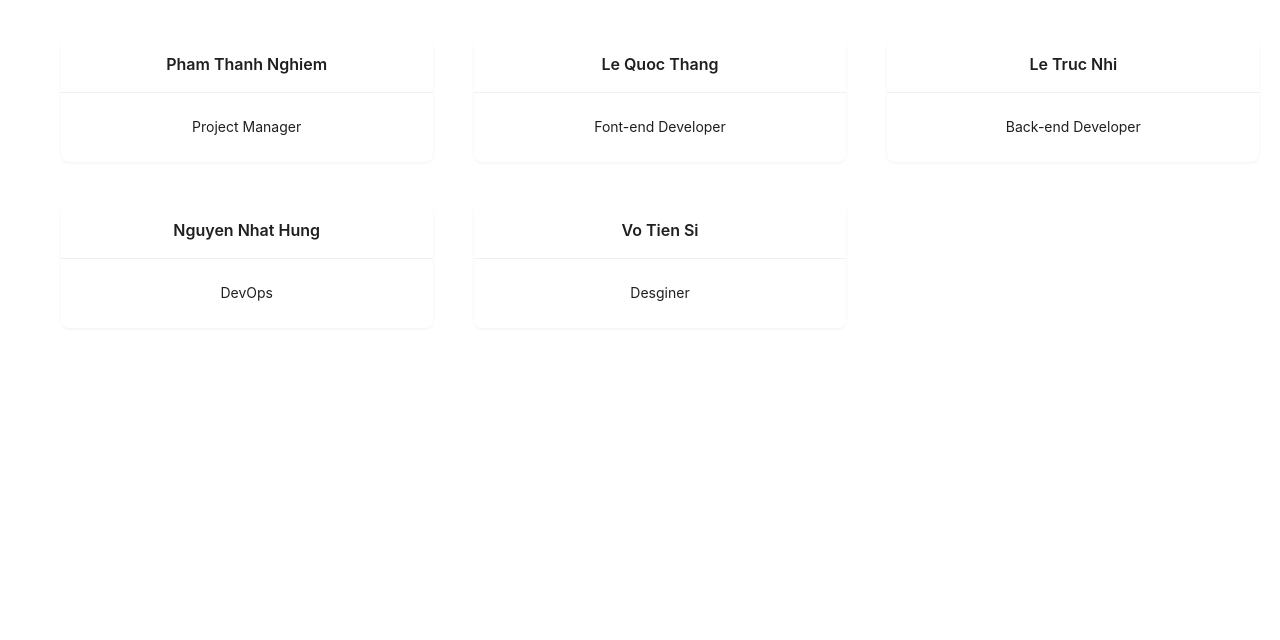
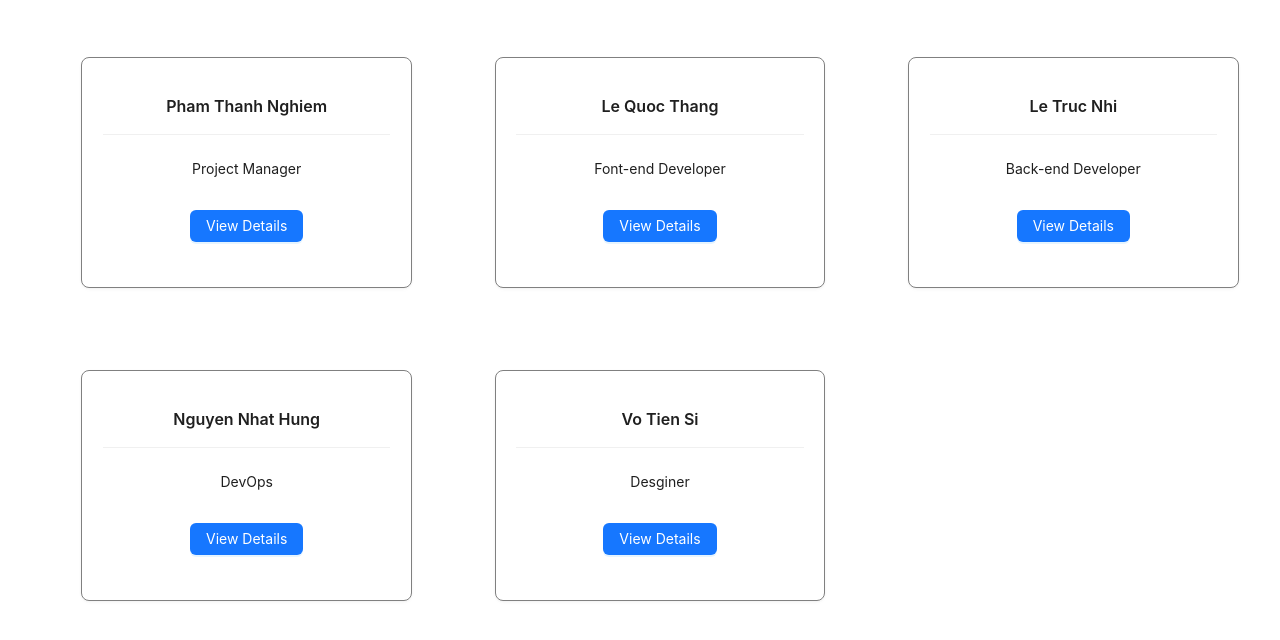
Before and after one commit to Thangdev02/fe-reactjs-training, a React (Create React App) app: page /memberlist in a window 1280 px wide. Shown: the top 640 px of the page. Built offline with nearby package versions, Linux system fonts and the light colour scheme.

Commit message:
Transfer data

```diff
--- a/src/App.js
+++ b/src/App.js
@@ -3,6 +3,7 @@ import React from 'react';
 import { Route, Routes } from 'react-router-dom';
 import HomePage from './components/pages/MyHome';
 import MemberList from './components/pages/MemberList';
+import MemberDetails from './components/pages/MemberDetails';
 
 
 function App() {
@@ -11,6 +12,8 @@ function App() {
       <Routes>
         <Route path="/" element ={<HomePage/>} />
         <Route path="/memberlist" element ={<MemberList/>} />
+        <Route path="/memberdetails" element ={<MemberDetails/>} />
+
         </Routes>
     </div>
   );
--- /dev/null
+++ b/src/components/commons/MyButton.js
@@ -0,0 +1,11 @@
+import React from 'react';
+import { Button, Space } from 'antd';
+
+const MyButton = (props) => (
+    <Space wrap>
+        <Button className={props.className} href={props.href} type="primary">{props.text}</Button>
+
+    </Space>
+);
+
+export default MyButton;
--- a/src/components/commons/MyCard.js
+++ b/src/components/commons/MyCard.js
@@ -1,10 +1,21 @@
-import { Card, Col, Row } from 'antd';
+import { Card, Col } from 'antd';
+import { Button } from 'antd';
+
+const buttonStyle = {
+  color: '#333',
+  paddingTop: '30px',
+  borderRadius: '5px'
+};
+
 const MyCard = (props) => (
-    <Col span={8}>
-      <Card className={props.className} title={props.title} bordered={false}>
-        {props.text}
-      </Card>
-    </Col>
+  <Col span={8}>
+    <Card style={{ border: '0.5px solid gray' }} className={props.className} title={props.title} bordered={false}>
+      {props.text}
+      <div style={buttonStyle}>
+        <Button onClick={props.onClick} type="primary">{props.bttext}</Button>
+      </div>
+    </Card>
+  </Col>
 
 );
 export default MyCard;
--- a/src/components/layouts/HeaderSider.js
+++ b/src/components/layouts/HeaderSider.js
@@ -1,6 +1,7 @@
 import { LaptopOutlined, NotificationOutlined, UserOutlined } from '@ant-design/icons';
 import { Breadcrumb, Layout, Menu, theme } from 'antd';
 import React from 'react';
+import MyButton from '../commons/MyButton';
 const { Header, Content, Sider } = Layout;
 const items1 = ['1', '2', '3'].map((key) => ({
   key,
@@ -61,7 +62,7 @@ const HeaderSider = () => {
           >
             <Breadcrumb.Item>Home</Breadcrumb.Item>
             <Breadcrumb.Item>List</Breadcrumb.Item>
-            <Breadcrumb.Item>App</Breadcrumb.Item>
+            <Breadcrumb.Item>Member</Breadcrumb.Item>
           </Breadcrumb>
           <Content
             style={{
@@ -71,7 +72,7 @@ const HeaderSider = () => {
               background: colorBgContainer,
             }}
           >
-            Content
+            <MyButton href="./memberlist" text="View Member List"></MyButton>
           </Content>
         </Layout>
       </Layout>
--- /dev/null
+++ b/src/components/pages/MemberDetails.js
@@ -0,0 +1,25 @@
+import React from "react";
+import { useLocation } from "react-router-dom"
+
+function MemberDetails() {
+
+    const { state } = useLocation();
+    const { member } = state;
+
+    return (
+        <div>
+
+
+            <h3>Name: {member.name}</h3>
+            <p>Position: {member.position}</p>
+            <p>Country: {member.country}</p>
+            <p>
+                Course: {member.course}
+            </p>
+            <p>Description: {member.description}</p>
+
+        </div>
+    );
+}
+
+export default MemberDetails;
--- a/src/components/pages/MemberList.js
+++ b/src/components/pages/MemberList.js
@@ -3,21 +3,23 @@ import MyCard from "../commons/MyCard";
 import { members } from "../../utils/Data";
 import { useNavigate } from "react-router-dom"
 import "../../styles/MemberList.css"
+import MyButton from "../commons/MyButton";
 
 
 function MemberList() {
     const navigate = useNavigate();
     const handleClick = (member) => {
-        navigate("/memberdetail", { state: { member } })
+        navigate("/memberdetails", { state: { member } })
     };
     return (
         <ul>
-                <div className="members">
+            <div className="members">
+                {members.map((member) => (
 
-            {members.map((member) => (
-                        <MyCard className="member" key={member.index} title={member.name} text={member.position} />
-            ))}
-                </div>
+                        <MyCard className="member" key={member.index} title={member.name} text={member.position} onClick={() => handleClick(member)} bttext="View Details" />
+
+                ))}
+            </div>
 
         </ul>
     )
--- a/src/styles/MemberList.css
+++ b/src/styles/MemberList.css
@@ -1,8 +1,15 @@
 .members {
-   display: flex;
-   flex-direction: row;
-   flex-wrap: wrap;
+    display: flex;
+    flex-direction: row;
+    flex-wrap: wrap;
+
 }
-.member{
-    margin: 5%;
+
+.member {
+    margin: 10%;
+    padding: 5%;
 }
+
+.viewdetails {
+    margin-bottom: 25%;
+}
--- a/src/utils/Data.js
+++ b/src/utils/Data.js
@@ -4,30 +4,35 @@ export const members = [
     name: "Pham Thanh Nghiem",
     position: "Project Manager",
     country: 'VietNam',
-      course: 'k16'
+    course: 'k16',
+    description: "Toi nay 10h hop nha anh em"
   },
   {
     name: "Le Quoc Thang",
     position: "Font-end Developer",
     country: 'VietNam',
-      course: 'k16'
+    course: 'k16',
+    description: "Ong trum ReactJS"
   },
   {
     name: "Le Truc Nhi",
     position: "Back-end Developer",
     country: 'VietNam',
-      course: 'k17'
+    course: 'k17',
+    description: "Em la coc vang"
   },
   {
     name: "Nguyen Nhat Hung",
     position: "DevOps",
     country: 'VietNam',
-      course: 'k17'
+    course: 'k17',
+    description: "ong trum gitlab"
   },
   {
     name: "Vo Tien Si",
     position: "Desginer",
     country: 'VietNam',
-      course: 'k16'
+    course: 'k16',
+    description: "Sieu nhan design"
   },
 ]
```
Lines whose indentation alone changed are shown as unchanged.
